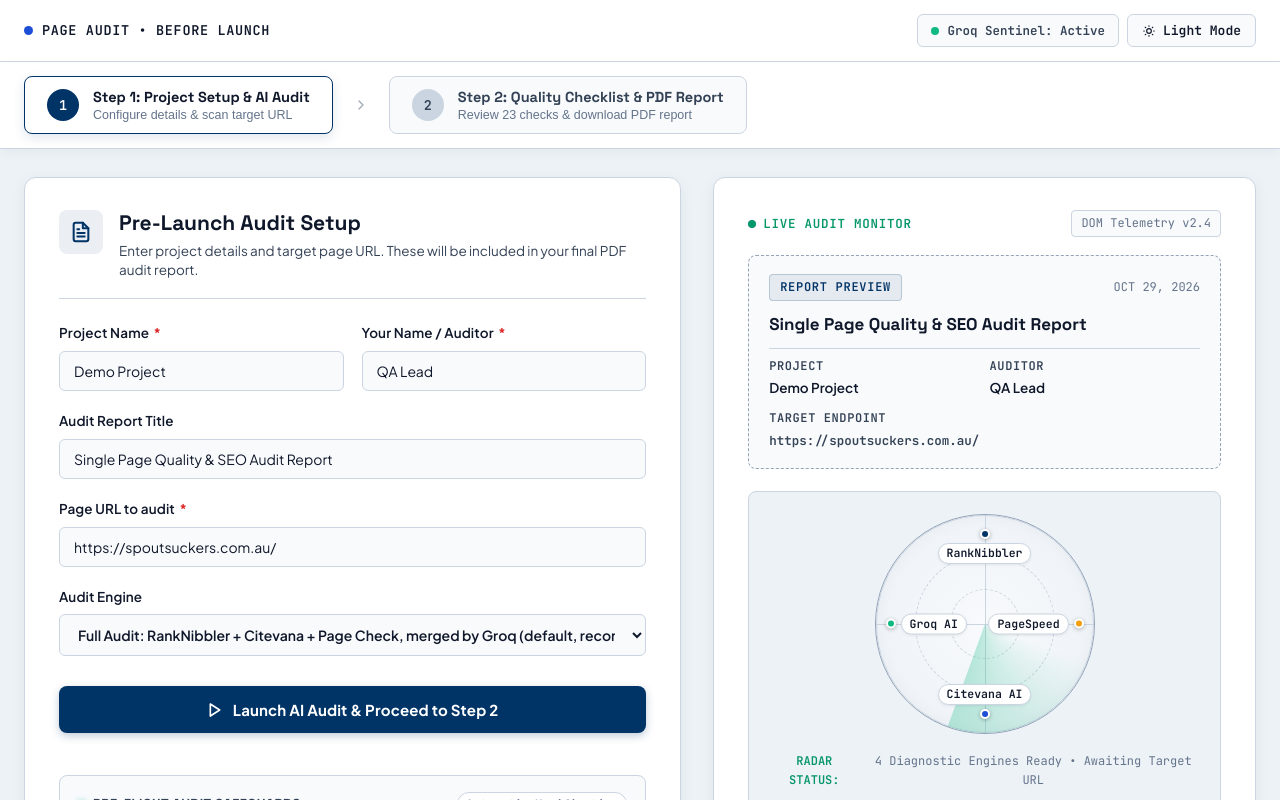
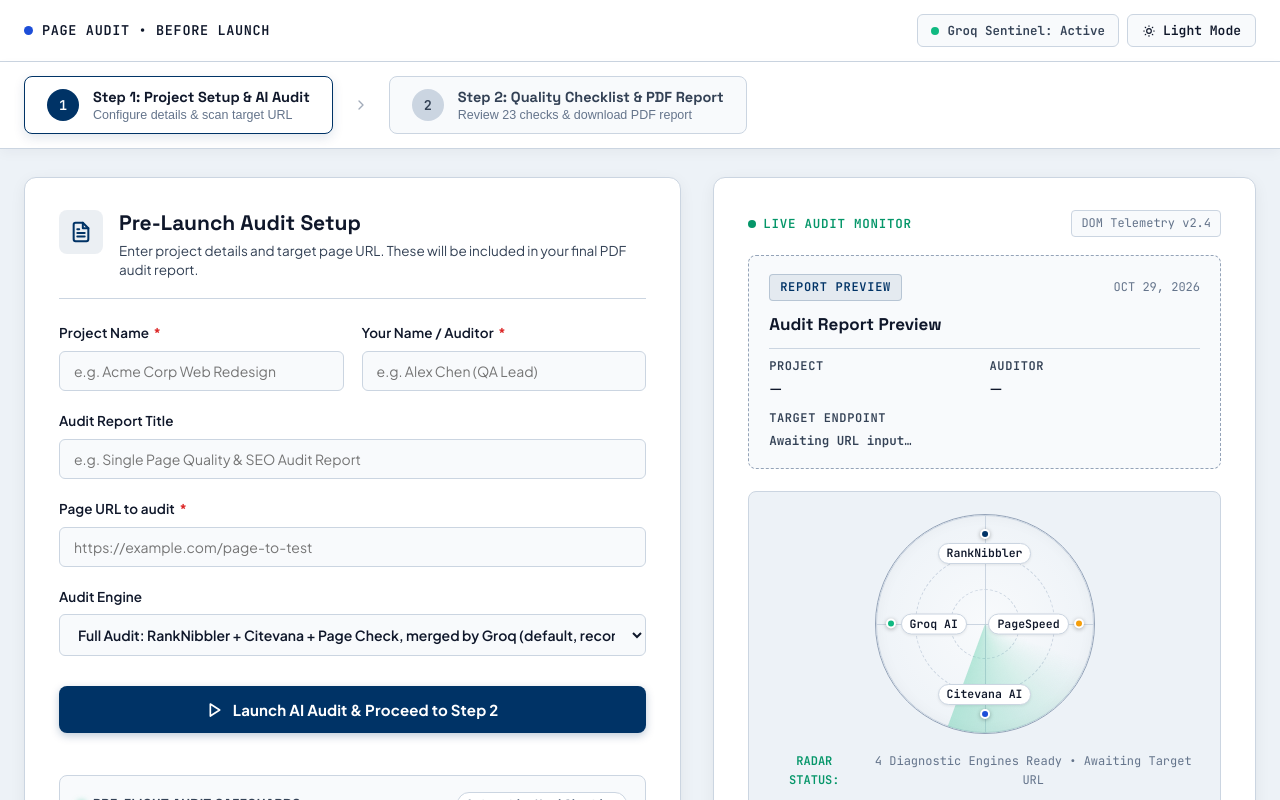
Before and after one commit to JayDev810/Page-Audit, a Next.js app: page / in a window 1280 px wide. Shown: the top 800 px of the page. Built offline with nearby package versions, Linux system fonts and the light colour scheme.

Commit message:
Initialize setup form inputs with empty values and retain placeholders

```diff
--- a/app/page.jsx
+++ b/app/page.jsx
@@ -43,10 +43,10 @@ function scoreColor(score) {
 export default function PageAuditApp() {
   // ── Form State ──────────────────────────────────────────────────────────
   const [workflowStep, setWorkflowStep] = useState(1);
-  const [projectName, setProjectName] = useState('Demo Project');
-  const [auditorName, setAuditorName] = useState('QA Lead');
-  const [reportTitle, setReportTitle] = useState('Single Page Quality & SEO Audit Report');
-  const [targetUrl, setTargetUrl] = useState('https://spoutsuckers.com.au/');
+  const [projectName, setProjectName] = useState('');
+  const [auditorName, setAuditorName] = useState('');
+  const [reportTitle, setReportTitle] = useState('');
+  const [targetUrl, setTargetUrl] = useState('');
   const [selectedEngine, setSelectedEngine] = useState('full');
   const [theme, setTheme] = useState('light');
 
```
